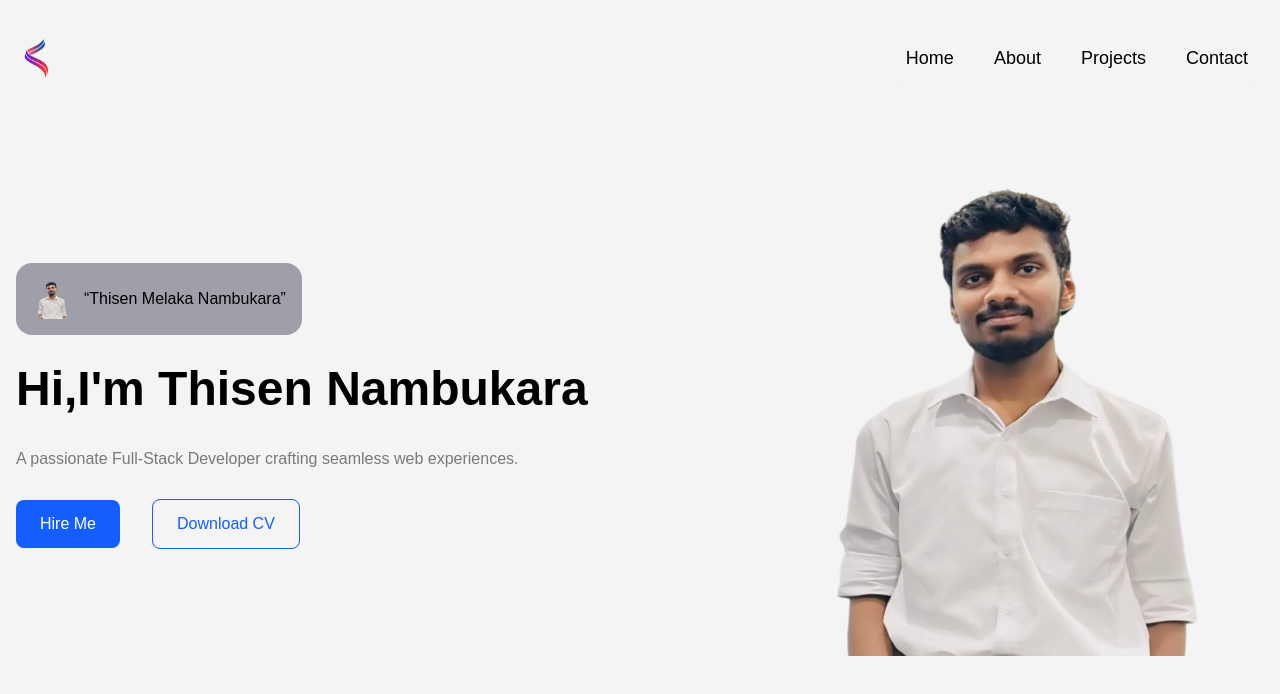
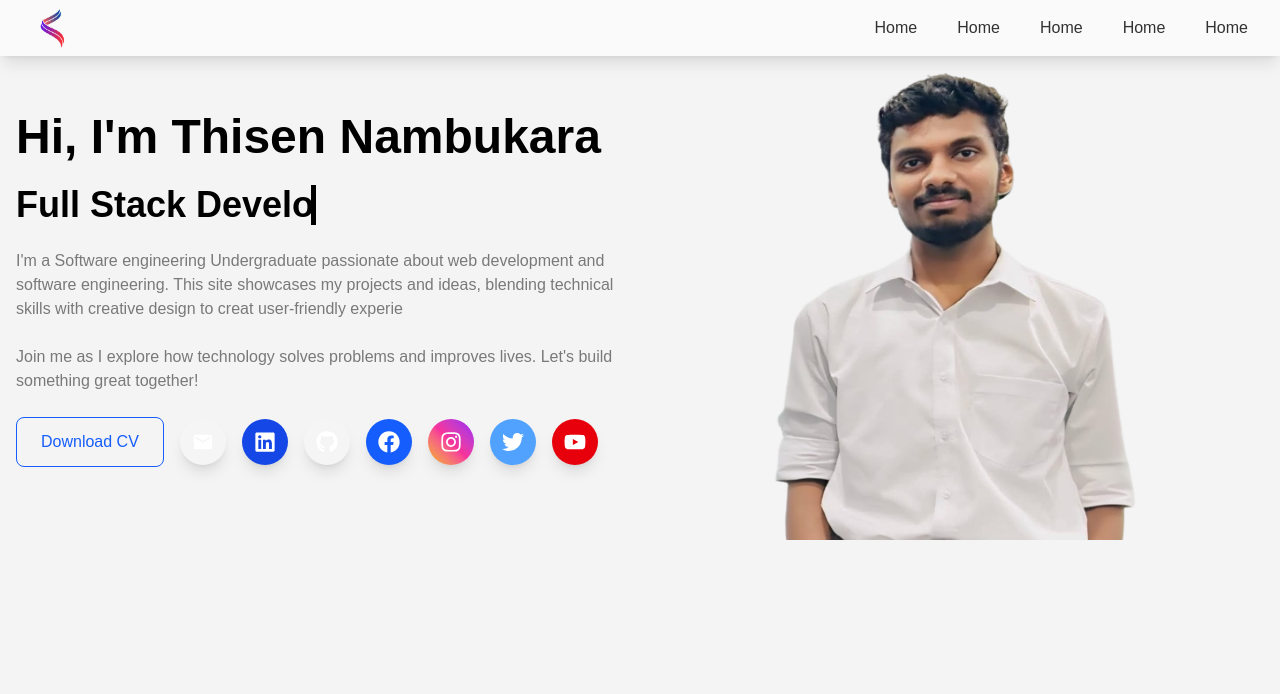
Before and after one commit to nambukara/Portfolio, a React (Vite) app: page / in a window 1280 px wide. Shown: the top 694 px of the page. Built offline with nearby package versions, Linux system fonts and the light colour scheme; a web font is replaced by a local one.

Commit message:
hero section fix and add nevbar functions

```diff
--- a/package.json
+++ b/package.json
@@ -11,8 +11,11 @@
   },
   "dependencies": {
     "@tailwindcss/vite": "^4.1.17",
+    "framer-motion": "^12.23.24",
     "react": "^19.2.0",
     "react-dom": "^19.2.0",
+    "react-icons": "^5.5.0",
+    "react-router-dom": "^7.9.6",
     "tailwindcss": "^4.1.17"
   },
   "devDependencies": {
--- a/src/components/Hero.jsx
+++ b/src/components/Hero.jsx
@@ -1,26 +1,110 @@
 import React from "react";
 import DataImage from "../data";
+import { motion } from "framer-motion";
+import { FaLinkedin, FaGithub, FaFacebook, FaInstagram, FaTwitter, FaYoutube } from "react-icons/fa";
+import { MdEmail } from "react-icons/md";
 
 const Hero = () => {
   return (
-    <>
-      <div className="hero grid md:grid-cols-2 items-center pt-10 xl:gap-0 grid-cols-1">
-        <div>
-            <div className="flex items-center gap-3 mb-6 bg-zinc-400 w-fit p-4 rounded-2xl">
-                <img src={DataImage.HeroImage} alt="Hero Image" className="w-10 rounded-md" />
-                <q>Thisen Melaka Nambukara</q>
-            </div>
-            <h1 className="text-5xl/tight font-bold mb-6">Hi,I'm Thisen Nambukara</h1>
-            <p className="text-base/loose mb-6 opacity-50">A passionate Full-Stack Developer crafting seamless web experiences.</p>
-            <div className="flex items-center sm:gap-4 gap-2">
-                <button className="bg-blue-600 text-white px-6 py-3 rounded-lg mr-4 hover:bg-blue-700 transition">Hire Me</button>
-                <button className="border border-blue-600 text-blue-600 px-6 py-3 rounded-lg hover:bg-blue-600 hover:text-white transition">Download CV</button>
-            </div>
+    <motion.div
+      initial={{ opacity: 0, y: -50 }}
+      whileInView={{ opacity: 1, y: 0 }}
+      transition={{ duration: 0.6, ease: "easeInOut" }}
+      viewport={{ once: true }}
+      className="hero grid md:grid-cols-2 items-center pt-10 xl:gap-0 grid-cols-1"
+    >
+      {/* LEFT SIDE */}
+      <div>
+
+
+        {/* Hero Text */}
+        <h1 className="text-5xl font-bold mb-6">Hi, I'm Thisen Nambukara</h1>
+        <h2 className="text-2xl md:text-4xl font-semibold mb-6 typewriter">
+          Full Stack Developer
+        </h2>
+        <p className="text-base mb-6 opacity-50">
+          I'm a Software engineering Undergraduate passionate about web development and software engineering. This site showcases my projects and ideas, blending technical skills with creative design to creat user-friendly experie
+        </p>
+        <p className="text-base mb-6 opacity-50">
+          Join me as I explore how technology solves problems and improves lives. Let's build something great together!
+        </p>
+
+        {/* Buttons + Social Icons */}
+        <div className="flex flex-col sm:flex-row sm:items-center gap-4">
+          {/* Download CV */}
+          <button className="border border-blue-600 text-blue-600 px-6 py-3 rounded-lg hover:bg-blue-600 hover:text-white transition">
+            Download CV
+          </button>
+
+          {/* Social Icons */}
+          <div className="flex items-center gap-4">
+            {/* Email */}
+            <a
+              href="mailto:example@gmail.com"
+              className="p-3 rounded-full bg-white/10 text-white hover:bg-blue-600 transition shadow-lg hover:scale-110"
+            >
+              <MdEmail size={22} />
+            </a>
+
+            {/* LinkedIn */}
+            <a
+              href="#"
+              className="p-3 rounded-full bg-blue-700 text-white hover:bg-blue-800 transition shadow-lg hover:scale-110"
+            >
+              <FaLinkedin size={22} />
+            </a>
+
+            {/* GitHub */}
+            <a
+              href="#"
+              className="p-3 rounded-full bg-white/10 text-white hover:bg-gray-700 transition shadow-lg hover:scale-110"
+            >
+              <FaGithub size={22} />
+            </a>
+
+            {/* Facebook */}
+            <a
+              href="#"
+              className="p-3 rounded-full bg-blue-600 text-white hover:bg-blue-700 transition shadow-lg hover:scale-110"
+            >
+              <FaFacebook size={22} />
+            </a>
+
+            {/* Instagram */}
+            <a
+              href="#"
+              className="p-3 rounded-full bg-gradient-to-tr from-yellow-500 via-pink-500 to-purple-600 text-white hover:opacity-80 transition shadow-lg hover:scale-110"
+            >
+              <FaInstagram size={22} />
+            </a>
+
+            {/* Twitter */}
+            <a
+              href="#"
+              className="p-3 rounded-full bg-blue-400 text-white hover:bg-blue-500 transition shadow-lg hover:scale-110"
+            >
+              <FaTwitter size={22} />
+            </a>
+
+            {/* YouTube */}
+            <a
+              href="#"
+              className="p-3 rounded-full bg-red-600 text-white hover:bg-red-700 transition shadow-lg hover:scale-110"
+            >
+              <FaYoutube size={22} />
+            </a>
+          </div>
         </div>
-        <img src={DataImage.HeroImage} alt="hero image" className="w-[500px] md:ml-auto"/>
       </div>
-    </>
-  )
-}
 
-export default Hero
+      {/* RIGHT SIDE IMAGE */}
+      <img
+        src={DataImage.HeroImage}
+        alt="hero"
+        className="w-[500px] md:ml-auto mx-auto mt-10 md:mt-0"
+      />
+    </motion.div>
+  );
+};
+
+export default Hero;
--- a/src/components/Navbar.jsx
+++ b/src/components/Navbar.jsx
@@ -1,46 +1,79 @@
-import { useState, useEffect } from "react";
+import React from 'react'
+import { useState } from 'react';
 import DataImage from "../data";
+import { FaBars } from 'react-icons/fa';
+import { FaXmark } from 'react-icons/fa6';
 
-const Navbar = () => {
-    const[active,setActive]=useState(false);
+const Nevbar = () => {
 
-    useEffect(() => {
-        const handleScroll = () => {
-            if (window.scrollY > 150) {
-                setActive(true);
-            } else {
-                setActive(false);
-            }
-        };
-
-        window.addEventListener("scroll", handleScroll);
-
-        return () => {
-            window.addEventListener("scroll", handleScroll);
-        };
-    },[]);
+  const[showMenu,setShowMenu] = useState(false);
 
   return (
-    <div className="nevbar py-7 flex items-center justify-between">
-        <div classname="logo">
-            <img src={DataImage.Logo} alt="Hero Image" className="w-10 rounded-md" />
+    <nev className="fixed w-full z-0 bg-white/50 backdrop-blur-sm py-2 px-8 text-black shadow-lg">
+        <div className="container mx-auto flex justify-between items-center">
+            <div classname="logo">
+                 <img src={DataImage.Logo} alt="Hero Image" className="w-10 rounded-md" />
+            </div>
+            <div className="hidden md:flex space-x-10">
+              <a href="#" className="relative text-black/80 transition duration-300 hover:text-blue-600 group">
+                <span>Home</span>
+                <span className="absolute left-0 -bottom-1 w-0 h-0.5 bg-blue-600 transition-all duration-300 group-hover:w-full"></span>
+              </a>
+              <a href="#" className="relative text-black/80 transition duration-300 hover:text-blue-600 group">
+                <span>Home</span>
+                <span className="absolute left-0 -bottom-1 w-0 h-0.5 bg-blue-600 transition-all duration-300 group-hover:w-full"></span>
+              </a>
+              <a href="#" className="relative text-black/80 transition duration-300 hover:text-blue-600 group">
+                <span>Home</span>
+                <span className="absolute left-0 -bottom-1 w-0 h-0.5 bg-blue-600 transition-all duration-300 group-hover:w-full"></span>
+              </a>
+              <a href="#" className="relative text-black/80 transition duration-300 hover:text-blue-600 group">
+                <span>Home</span>
+                <span className="absolute left-0 -bottom-1 w-0 h-0.5 bg-blue-600 transition-all duration-300 group-hover:w-full"></span>
+              </a>
+              <a href="#" className="relative text-black/80 transition duration-300 hover:text-blue-600 group">
+                <span>Home</span>
+                <span className="absolute left-0 -bottom-1 w-0 h-0.5 bg-blue-600 transition-all duration-300 group-hover:w-full"></span>
+              </a>
+
+            </div>
+
+            {/* Mobile Menu Icon */}
+            <div className="md:hidden">
+              {
+                showMenu ?
+                <FaXmark onClick={()=>setShowMenu(!showMenu)} className="text-2xl cursor-pointer"/>:
+                <FaBars onClick={()=>setShowMenu(!showMenu)} className="text-2xl cursor-pointer"/>
+              }
+
+
+            </div>
         </div>
-        <ul className={'menu flex items-center gap-10 md:static fixed left-1/2 -translate-x-1/2 md:-translate-x-0 md:opacity-100 bg-white/30 backdrop-blur-md p-4 rounded-br-2xl rounded-bl-2xl md:bg-transparent transition-all md:transit $(active ? "top-0 opacity-100 " : "-top-10 opacity-0")'}>
-            <li>
-                <a href="#" className="sm:text-lg text-lg font-medium">Home</a>
-            </li>
-            <li>
-                <a href="#"className="text-lg font-medium">About</a>
-            </li>
-            <li>
-                <a href="#"className="text-lg font-medium">Projects</a>
-            </li>
-            <li>
-                <a href="#"className="text-lg font-medium">Contact</a>
-            </li>
-        </ul>
-    </div>
+
+        {/*Mobile Menue*/}
+        {
+          showMenu &&(
+            <div className="md:hidden mt-4 bg-white/50 h-screen rounded-lg p-4 flex flex-col space-y-4 text-center justify-top">
+              <a onClick={()=>setShowMenu(!showMenu)} href="#" className="relative text-black/80 transition duration-300 hover:text-blue-600 group">
+                <span>Home</span>
+               </a>
+              <a onClick={()=>setShowMenu(!showMenu)} href="#" className="relative text-black/80 transition duration-300 hover:text-blue-600 group">
+                <span>Home</span>
+              </a>
+              <a onClick={()=>setShowMenu(!showMenu)} href="#" className="relative text-black/80 transition duration-300 hover:text-blue-600 group">
+                <span>Home</span>
+              </a>
+              <a onClick={()=>setShowMenu(!showMenu)} href="#" className="relative text-black/80 transition duration-300 hover:text-blue-600 group">
+                <span>Home</span>
+              </a>
+              <a onClick={()=>setShowMenu(!showMenu)} href="#" className="relative text-black/80 transition duration-300 hover:text-blue-600 group">
+                <span>Home</span>
+              </a>
+            </div>
+          )
+        }
+    </nev>
   )
-};
+}
 
-export default Navbar
+export default Nevbar
--- /dev/null
+++ b/src/components/Navbar1.jsx
@@ -0,0 +1,46 @@
+import { useState, useEffect } from "react";
+import DataImage from "../data";
+
+const Navbar = () => {
+    const[active,setActive]=useState(false);
+
+    useEffect(() => {
+        const handleScroll = () => {
+            if (window.scrollY > 150) {
+                setActive(true);
+            } else {
+                setActive(false);
+            }
+        };
+
+        window.addEventListener("scroll", handleScroll);
+
+        return () => {
+            window.addEventListener("scroll", handleScroll);
+        };
+    },[]);
+
+  return (
+    <div className="nevbar py-7 flex items-center justify-between">
+        <div classname="logo">
+            <img src={DataImage.Logo} alt="Hero Image" className="w-10 rounded-md" />
+        </div>
+        <ul className={'menu flex items-center gap-10 md:static fixed left-1/2 -translate-x-1/2 md:-translate-x-0 md:opacity-100 bg-white/30 backdrop-blur-md p-4 rounded-br-2xl rounded-bl-2xl md:bg-transparent transition-all md:transit $(active ? "top-0 opacity-100 " : "-top-10 opacity-0")'}>
+            <li>
+                <a href="#" className="sm:text-lg text-lg font-medium">Home</a>
+            </li>
+            <li>
+                <a href="#"className="text-lg font-medium">About</a>
+            </li>
+            <li>
+                <a href="#"className="text-lg font-medium">Projects</a>
+            </li>
+            <li>
+                <a href="#"className="text-lg font-medium">Contact</a>
+            </li>
+        </ul>
+    </div>
+  )
+};
+
+export default Navbar
--- a/src/index.css
+++ b/src/index.css
@@ -5,3 +5,28 @@
     font-family: "Stack Sans Text", sans-serif;
   }
 }
+
+
+.typewriter {
+  border-right: 0.15em solid black;
+  white-space: nowrap;
+  overflow: hidden;
+  width: 0;
+  animation: typing 3s steps(40, end) forwards, blink-caret 0.75s step-end 4;
+}
+@keyframes typing {
+  from {
+    width: 0;
+  }
+  to {
+    width: 15ch;
+  }
+}
+@keyframes blink-caret {
+  from, to {
+    border-color: transparent;
+  }
+  50% {
+    border-color: black;
+  }
+}
--- a/src/main.jsx
+++ b/src/main.jsx
@@ -8,8 +8,8 @@ import Hero from './components/Hero.jsx'
 
 createRoot(document.getElementById('root')).render(
   <StrictMode>
+    <Navbar />
     <div className="comtainer mx-auto px-4">
-      <Navbar />
       <Hero />
     </div>
   </StrictMode>,
```
Also changed, not shown: src/components/Projects.jsx (added), 1 other file (tests, documents, lock files or other folders).
